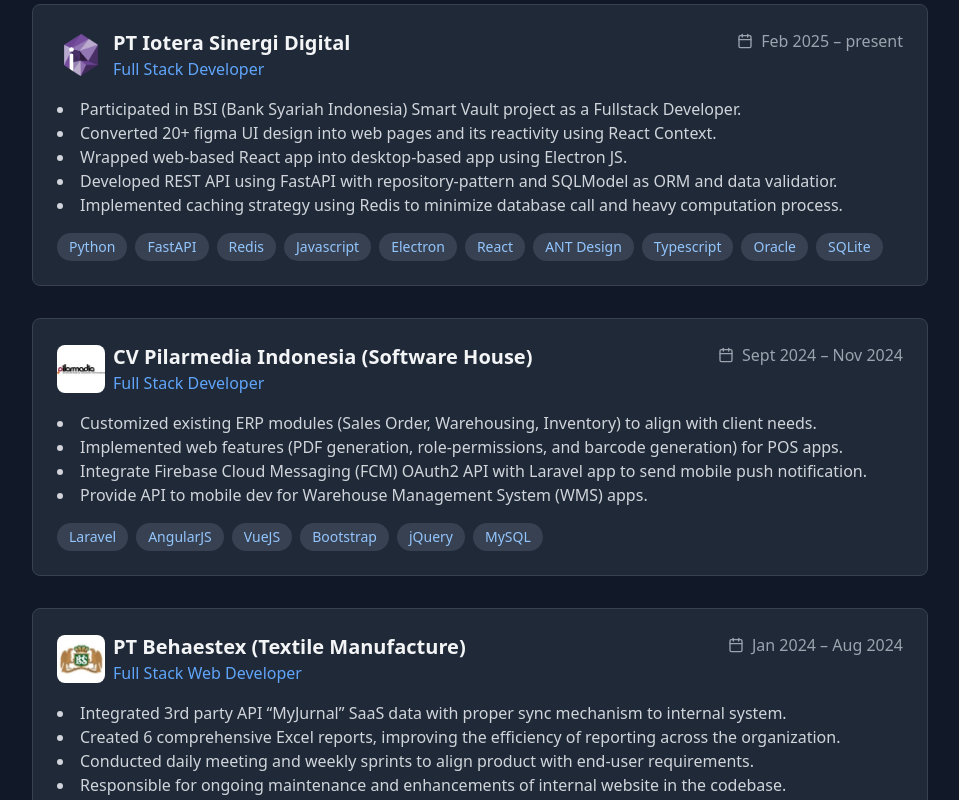
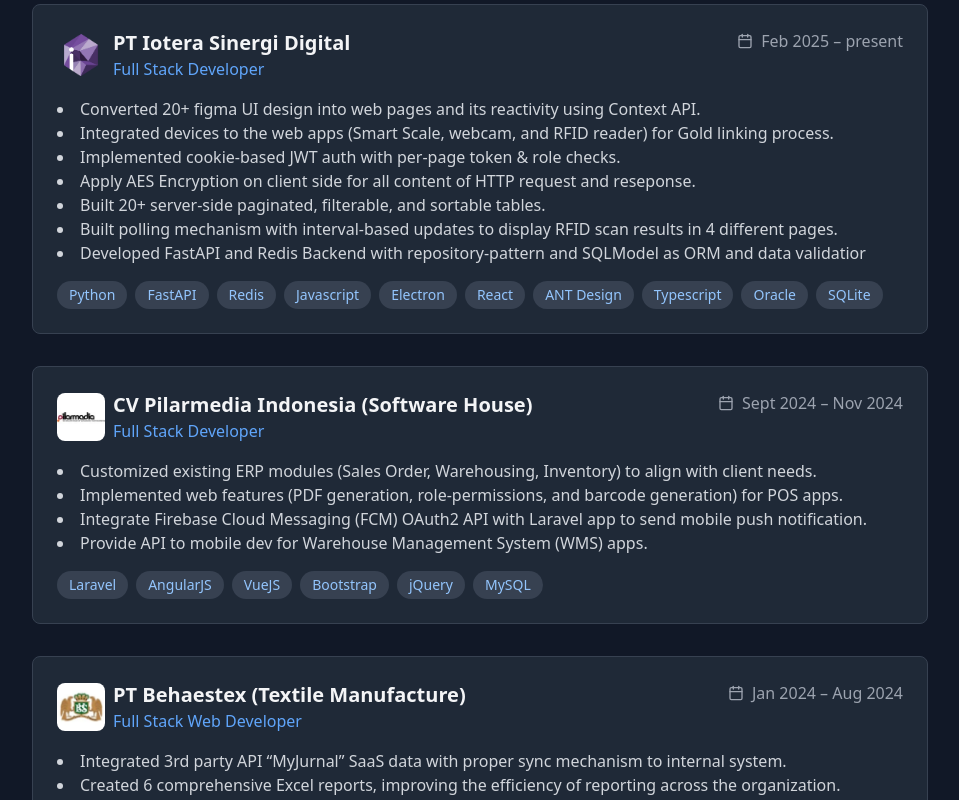
Before and after one commit to farid141/farid141.github.io, a React (Vite) app: page / in a window 1280 px wide. Shown: the part 960-1760 px from the top of the page, without its empty margins (160-1119 px from the left). Built offline with nearby package versions, Linux system fonts and the light colour scheme.

Commit message:
content: modify experience bulletpoints

```diff
--- a/src/content.jsx
+++ b/src/content.jsx
@@ -14,13 +14,14 @@
     companyWeb: "https://www.linkedin.com/company/clown-technology/about/",
     role: "Full Stack Developer",
     date: "Feb 2025 – present",
-    description: "",
     bulletPoints: [
-      "Participated in BSI (Bank Syariah Indonesia) Smart Vault project as a Fullstack Developer.",
-      "Converted 20+ figma UI design into web pages and its reactivity using React Context.",
-      "Wrapped web-based React app into desktop-based app using Electron JS.",
-      "Developed REST API using FastAPI with repository-pattern and SQLModel as ORM and data validatior.",
-      "Implemented caching strategy using Redis to minimize database call and heavy computation process.",
+      "Converted 20+ figma UI design into web pages and its reactivity using Context API.",
+      "Integrated devices to the web apps (Smart Scale, webcam, and RFID reader) for Gold linking process.",
+      "Implemented cookie-based JWT auth with per-page token & role checks. ",
+      "Apply AES Encryption on client side for all content of HTTP request and reseponse.",
+      "Built 20+ server-side paginated, filterable, and sortable tables.",
+      "Built polling mechanism with interval-based updates to display RFID scan results in 4 different pages.",
+      "Developed FastAPI and Redis Backend with repository-pattern and SQLModel as ORM and data validatior",
     ],
     tech: "Python, FastAPI, Redis, Javascript, Electron, React, ANT Design, Typescript, Oracle, SQLite",
     image: iotera_logo,
@@ -30,7 +31,6 @@
     companyWeb: "https://www.linkedin.com/company/clown-technology/about/",
     role: "Full Stack Developer",
     date: "Sept 2024 – Nov 2024",
-    description: "",
     bulletPoints: [
       "Customized existing ERP modules (Sales Order, Warehousing, Inventory) to align with client needs.",
       "Implemented web features (PDF generation, role-permissions, and barcode generation) for POS apps.",
@@ -45,11 +45,9 @@
     companyWeb: "https://www.linkedin.com/company/clown-technology/about/",
     role: "Full Stack Web Developer",
     date: "Jan 2024 – Aug 2024",
-    description: "",
     bulletPoints: [
       "Integrated 3rd party API “MyJurnal” SaaS data with proper sync mechanism to internal system.",
       "Created 6 comprehensive Excel reports, improving the efficiency of reporting across the organization.",
-      "Conducted daily meeting and weekly sprints to align product with end-user requirements.",
       "Responsible for ongoing maintenance and enhancements of internal website in the codebase.",
     ],
     tech: "Laravel, Code Igniter, Bootstrap, jQuery, MySQL",
@@ -60,7 +58,6 @@
     companyWeb: "https://www.linkedin.com/company/clown-technology/about/",
     role: "STM32 Guest Speaker",
     date: "Sept 2023 – March 2024",
-    description: "",
     bulletPoints: [
       "Delivered 4 comprehensive presentation about STM32 microcontrollers features and specifications.",
       "Demonstrated practical examples with real device in live during the event.",
@@ -74,7 +71,6 @@
     companyWeb: "https://www.linkedin.com/company/clown-technology/about/",
     role: "IoT Engineer (Firmware)",
     date: "May 2022 - Jan 2024",
-    description: "",
     bulletPoints: [
       "Completed 15+ projects, mainly programming Microcontroller (Arduino, ESP32, STM32), Mini-PC, AI, web.",
       "Doing research and development for used sensors-actuators and algorithm in projects.",
@@ -89,7 +85,6 @@
     companyWeb: "https://www.linkedin.com/company/clown-technology/about/",
     role: "Navigation Systems Researcher",
     date: "Aug 2022 - Feb 2023",
-    description: "",
     bulletPoints: [
       "Analysed diverse GPS modules and Cell-tower positioning performance in various weather and environment.",
       "Developed Python script to use multi-threading for collecting data from GPS, surrounding cell tower RSSI, Google Geolocation API and Google Distance Matrix API.",
@@ -104,7 +99,6 @@
     companyWeb: "https://www.linkedin.com/company/clown-technology/about/",
     role: "Internship - Full Stack Web Developer",
     date: "Jan 2022 - Apr 2022",
-    description: "",
     bulletPoints: [
       "Developed web apps for file management.",
       "Implemented a role-based access control system and post and file ownership features to limit user capability.",
```
